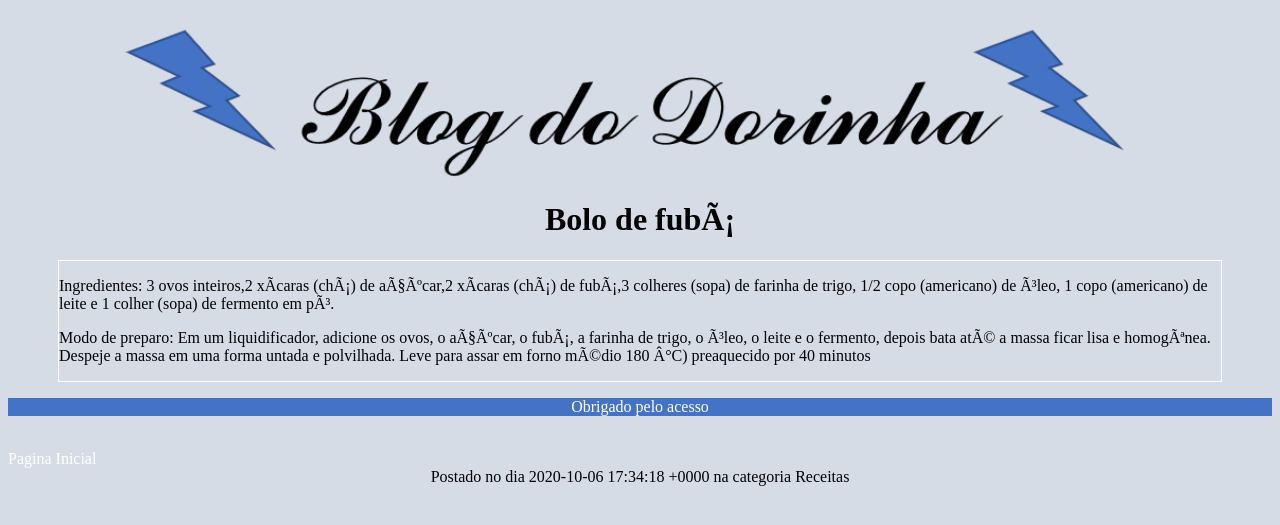
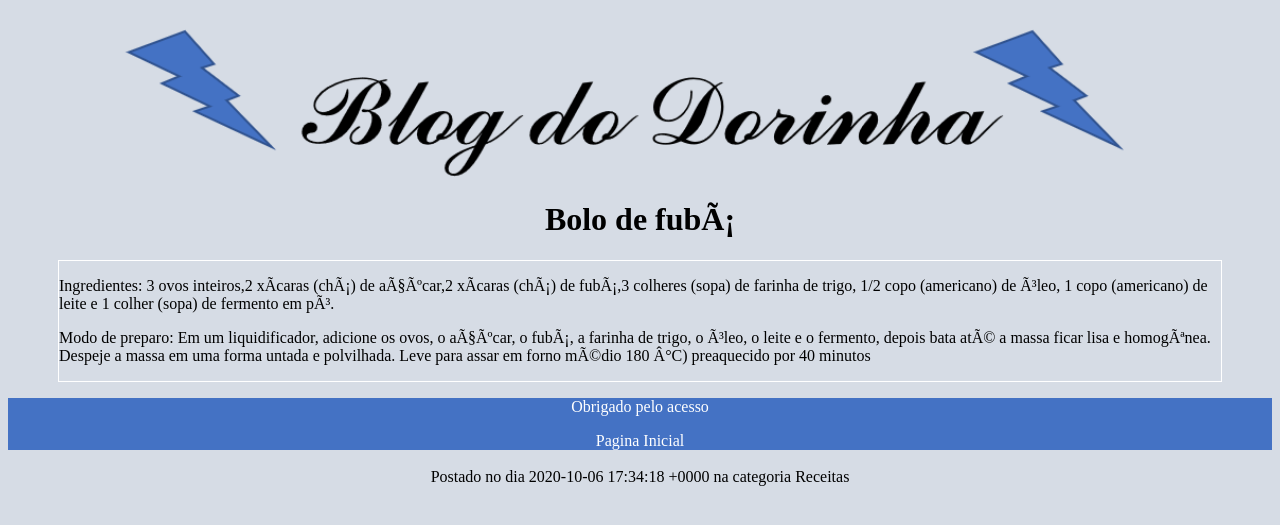
Before and after one commit to ffdoria/sitedorinha, a Jekyll site: the page built from _posts/2020-10-06-QuartoPost.md, in a window 1280 px wide. Shown: the top 525 px of the page. Built offline with Jekyll 4.4.1, drawn with Linux system fonts in a browser that asks for light colours.

Commit message:
Commitfinal

```diff
--- a/_layouts/post.html
+++ b/_layouts/post.html
@@ -7,9 +7,10 @@ layout : default
 </article>
 <article class="obrigado">
     <p id="aqui"> Obrigado pelo acesso </p>
+    <div>
+        <a href ="https://ffdoria.github.io/sitedorinha/"> Pagina Inicial </a>
+    </div>
 </article>
 <br>
-<div>
-    <a href ="https://ffdoria.github.io/sitedorinha/"> Pagina Inicial </a>
-</div>
+
 <footer> Postado no dia {{ page.date }} na categoria {{ page.categories }} </footer>
```
